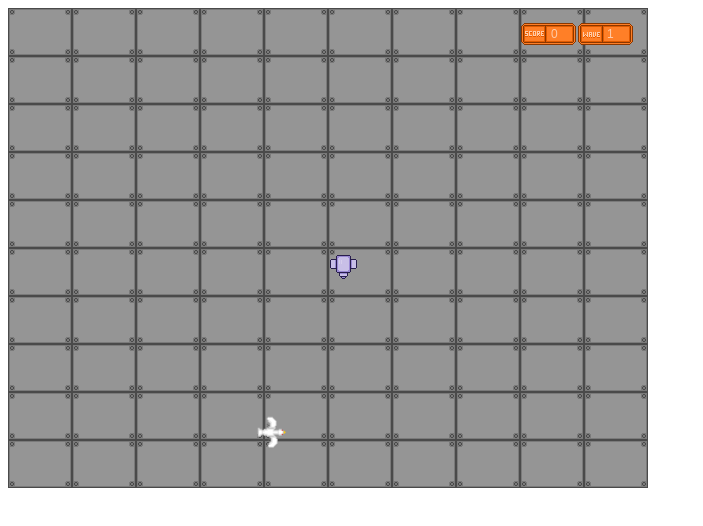
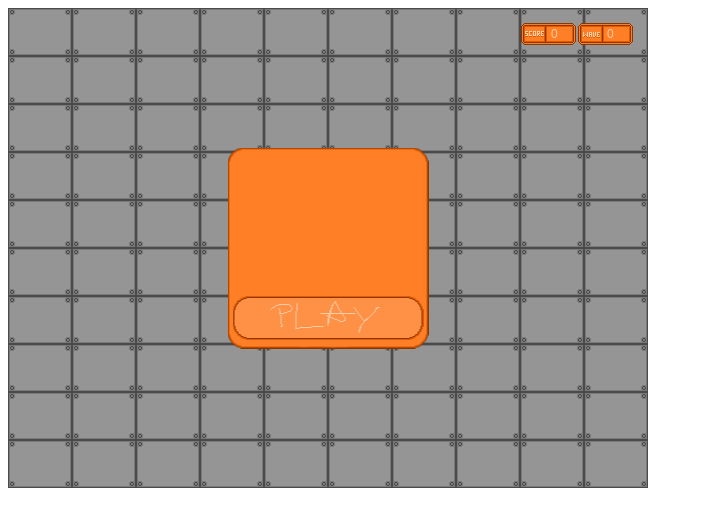
Before and after one commit to earlymeme/jamjs, a plain HTML site: page example/shooting_bob.html in a window 1280 px wide. Shown: the whole page, without its empty margins (0-703 px from the left). Drawn offline with Linux system fonts and the light colour scheme.

Commit message:
fix: Loader remove the onload event + add popup for the begining of the game of shooting_pop

```diff
--- a/example/shooting_bob.html
+++ b/example/shooting_bob.html
@@ -34,6 +34,11 @@
 var score = 0;
 var score_t = null;
 var wave_t = null;
+
+var mouse_pos = null;
+var mouse_pressed = false;
+
+var popup_btn;
 
 var debug;
 
@@ -91,7 +96,6 @@
 
 function update_hud()
 {
-	//debug.innerHTML = 'score: '+ score +' wave: '+ nb_to_spawn;
 	score_t.text = score;
 	wave_t.text  = nb_to_spawn;
 }
@@ -175,9 +179,12 @@
 
 window.onload = function()
 {
+	var canvas_elem = document.getElementById('game');
 	debug = document.getElementById("debug");
 
-	canvas = new Canvas(document.getElementById('game'), screen_size);
+	canvas = new Canvas(canvas_elem, screen_size);
+
+	mouse_pos = new Vector();
 
 	// BOB
 	bob = new Sprite({
@@ -200,7 +207,6 @@
 			if (bob.collideSprite(birds.items[i]))
 			{
 				scene.stop();
-				debug.innerHTML = 'GAME OVER! score: '+ score +' wave: '+ nb_to_spawn;
 				break;
 			}
 		}
@@ -255,6 +261,45 @@
 	wave_t.text = '0';
 	wave_t.style = score_t.style;
 
+	// Popup
+	var popup = new SpriteGroup();
+	var popup_back = new Sprite({
+		src:"image/popup.png",
+	});
+	popup_back.onload = function()
+	{
+		popup_back.rect.pos.x = (screen_size.x/2) - (popup_back.rect.size.x/2);
+		popup_back.rect.pos.y = (screen_size.y/2) - (popup_back.rect.size.y/2);
+	};
+	popup_btn = new Sprite({
+		src:"image/popup_btn.png",
+		size: new Vector(191, 44),
+		anim:[{fps:0}, {fps:0}]
+	});
+	popup_btn.onload = function()
+	{
+		popup_btn.rect.pos.x = (screen_size.x/2) - (popup_btn.rect.size.x/2);
+		popup_btn.rect.pos.y = (screen_size.y/2) - (popup_btn.rect.size.y/2) + 70;
+	};
+	popup_btn.update = function()
+	{
+		if (popup_btn.collidePoint(mouse_pos))
+		{
+			popup_btn.anim_column = 1;
+			if (mouse_pressed)
+			{
+				check_bird(true);
+				scene.group.remove(popup);
+			}
+		}
+		else
+		{
+			popup_btn.anim_column = 0;
+		}
+	};
+	popup.items.push(popup_back);
+	popup.items.push(popup_btn);
+
 	// Create a scene
 	var scene = new Scene(canvas);
 	//scene.background_color = '#333'
@@ -267,6 +312,7 @@
 	scene.group.items.push(hud);
 	scene.group.items.push(score_t);
 	scene.group.items.push(wave_t);
+	scene.group.items.push(popup);
 
 	// Load the scene
 	var loader = new Loader([base_bullet, base_bird]);
@@ -274,11 +320,17 @@
 	{
 		window.onkeydown = _onkeydown;
 		window.onkeyup = _onkeyup;
+		window.onmousedown = _onmousedown;
+		window.onmouseup = _onmouseup;
+		canvas_elem.onmousemove = _onmousemove;
 
-		scene.start = function()
+		console.log("loader.onload")
+
+		/*scene.start = function()
 		{
+			console.log("scene.start")
 			check_bird(true);
-		}
+		}*/
 		scene.load();
 	}
 	loader.load();
@@ -342,6 +394,24 @@
 	}
 }
 
+function _onmousemove(e)
+{
+	//console.log(e);
+
+	mouse_pos.x = e.clientX;
+	mouse_pos.y = e.clientY;
+}
+
+function _onmousedown(e)
+{
+	mouse_pressed = true;
+}
+
+function _onmouseup(e)
+{
+	mouse_pressed = false;
+}
+
 </script>
 <style>
 </style>
--- a/js/jsgame.01.js
+++ b/js/jsgame.01.js
@@ -115,6 +115,7 @@
 			{
 				if (this.items[i] != this)
 				{
+					this.items[i]._post_onload = this.items[i].onload;
 					this.items[i].onload = function() {self._load_update.apply(self, arguments)};
 					this.items[i].load();
 				}
@@ -125,6 +126,7 @@
 	load_update: function () {},
 	_load_update: function ()
 	{
+		this.items[this.nb_loaded]._post_onload()
 		this.nb_loaded += 1;
 
 		if (this.nb_loaded == this.items.length)
@@ -527,7 +529,7 @@
 		{
 			this.items.splice(pos, 1);
 		}
-	},
+	}
 });
 var Text = Loadable.extend(
 {
--- a/src/Sprite/SpriteGroup.js
+++ b/src/Sprite/SpriteGroup.js
@@ -38,5 +38,5 @@
 		{
 			this.items.splice(pos, 1);
 		}
-	},
+	}
 });
```
Also changed, not shown: example/image/popup.png (added), example/image/popup_btn.png (added), todo.txt.
